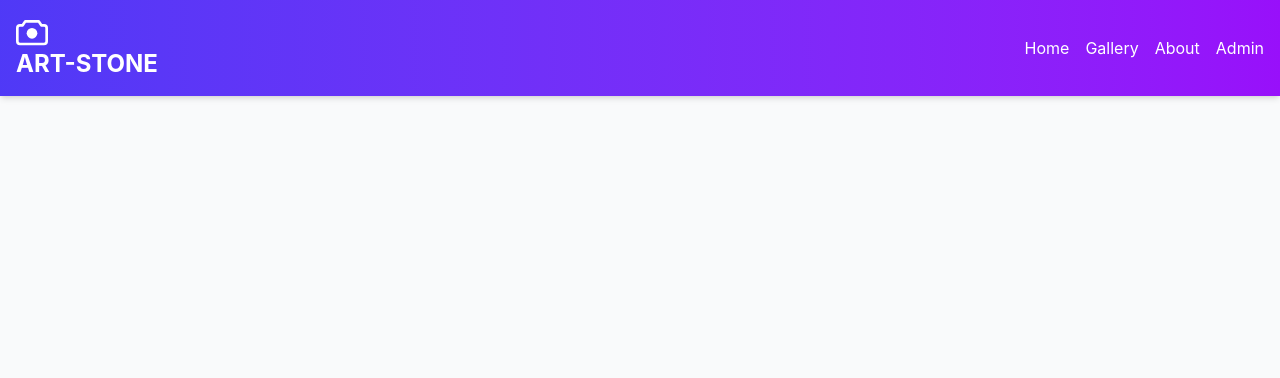
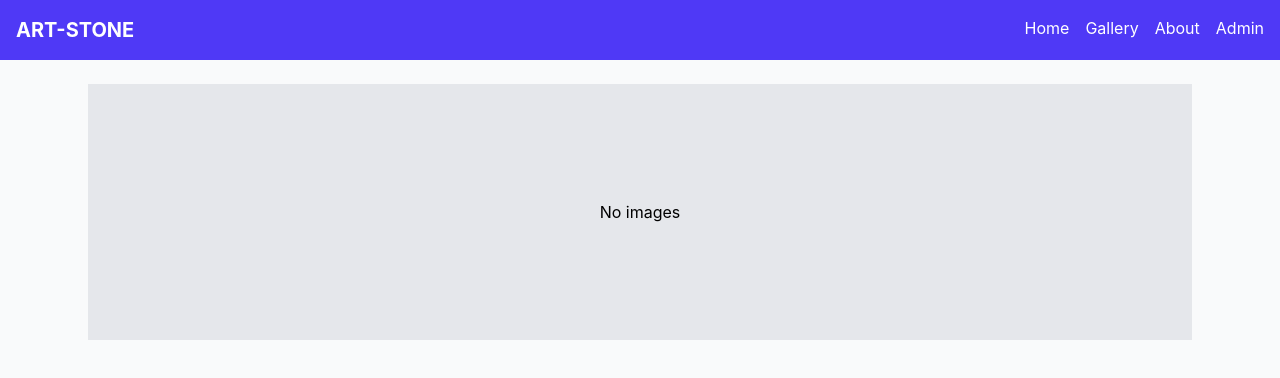
Before and after one commit to majstor-naste-art/art-stone, a React (Vite) app: page / in a window 1280 px wide. Shown: the top 378 px of the page. Built offline with nearby package versions, Linux system fonts and the light colour scheme.

Commit message:
Update App.tsx

```diff
--- a/src/App.tsx
+++ b/src/App.tsx
@@ -1,23 +1,51 @@
 import { useState, useEffect } from "react";
 import { openDB, DBSchema } from "idb";
 
-// Simple image slider component
+interface ImageItem {
+  id: string;
+  name: string;
+  data: string;
+  date: string;
+  featured?: boolean;
+}
+
+interface GalleryDB extends DBSchema {
+  images: {
+    key: string;
+    value: ImageItem;
+    indexes: { "by-date": string };
+  };
+}
+
+const getDB = async () => {
+  return openDB<GalleryDB>("gallery-db", 1, {
+    upgrade(db) {
+      const store = db.createObjectStore("images", { keyPath: "id" });
+      store.createIndex("by-date", "date");
+    },
+  });
+};
+
 function Slider({ images }: { images: ImageItem[] }) {
   const [current, setCurrent] = useState(0);
+
   useEffect(() => {
-    if (images.length === 0) return;
+    if (!images.length) return;
+
     const interval = setInterval(() => {
       setCurrent((prev) => (prev + 1) % images.length);
     }, 4000);
+
     return () => clearInterval(interval);
   }, [images]);
 
-  const prev = () => {
-    setCurrent((prev) => (prev - 1 + images.length) % images.length);
-  };
-  const next = () => {
-    setCurrent((prev) => (prev + 1) % images.length);
-  };
+  if (!images.length) {
+    return (
+      <div className="w-full h-64 flex items-center justify-center bg-gray-200">
+        No images
+      </div>
+    );
+  }
 
   return (
     <div className="relative w-full h-64 md:h-96">
@@ -26,73 +54,43 @@ function Slider({ images }: { images: ImageItem[] }) {
           key={img.id}
           src={img.data}
           alt={img.name}
-          className={`absolute inset-0 w-full h-full object-cover transition-opacity duration-700 ${idx === current ? 'opacity-100' : 'opacity-0'}`}
+          className={`absolute inset-0 w-full h-full object-cover transition-opacity duration-700 ${
+            idx === current ? "opacity-100" : "opacity-0"
+          }`}
         />
       ))}
-      {/* Navigation arrows */}
+
       <button
-        onClick={prev}
-        className="absolute left-2 top-1/2 transform -translate-y-1/2 bg-white/70 hover:bg-white rounded-full w-8 h-8 flex items-center justify-center"
+        onClick={() =>
+          setCurrent((prev) => (prev - 1 + images.length) % images.length)
+        }
+        className="absolute left-2 top-1/2 -translate-y-1/2 bg-white rounded-full w-8 h-8"
       >
         ‹
       </button>
+
       <button
-        onClick={next}
-        className="absolute right-2 top-1/2 transform -translate-y-1/2 bg-white/70 hover:bg-white rounded-full w-8 h-8 flex items-center justify-center"
+        onClick={() => setCurrent((prev) => (prev + 1) % images.length)}
+        className="absolute right-2 top-1/2 -translate-y-1/2 bg-white rounded-full w-8 h-8"
       >
         ›
       </button>
-      {/* Dots */}
-      <div className="absolute bottom-2 left-1/2 transform -translate-x-1/2 flex space-x-1">
-        {images.map((_, idx) => (
-          <button
-            key={idx}
-            onClick={() => setCurrent(idx)}
-            className={`w-2 h-2 rounded-full ${idx === current ? 'bg-white' : 'bg-gray-400'}`}
-          />
-        ))}
-      </div>
     </div>
   );
 }
 
-
-interface ImageItem {
-  id: number;
-  name: string;
-  data: string; // data URL
-  date: string;
-  featured?: boolean;
-}
-
-interface GalleryDB extends DBSchema {
-  images: {
-    key: number;
-    value: ImageItem;
-    indexes: { "by-date": string };
-  };
-}
-
-// Helper to get DB instance
-const getDB = async () => {
-  return await openDB<GalleryDB>("gallery-db", 1, {
-    upgrade(db) {
-      const store = db.createObjectStore("images", { keyPath: "id" });
-      store.createIndex("by-date", "date");
-    },
-  });
-};
-
 export function App() {
   const [images, setImages] = useState<ImageItem[]>([]);
-  const [section, setSection] = useState<'home' | 'gallery' | 'about'>('home');
-  const [adminLoggedIn, setAdminLoggedIn] = useState<boolean>(
+  const [section, setSection] = useState<"home" | "gallery" | "about">("home");
+  const [adminLoggedIn, setAdminLoggedIn] = useState(
     localStorage.getItem("adminLoggedIn") === "true"
   );
-  const [showLogin, setShowLogin] = useState<boolean>(false);
-  const [lightboxIndex, setLightboxIndex] = useState<number | null>(null);
 
-  // Load images from IndexedDB on mount
+  const [showLogin, setShowLogin] = useState(false);
+
+  const [username, setUsername] = useState("");
+  const [password, setPassword] = useState("");
+
   useEffect(() => {
     (async () => {
       const db = await getDB();
@@ -101,212 +99,166 @@ export function App() {
     })();
   }, []);
 
-  // Helper to persist a single image
   const persistImage = async (img: ImageItem) => {
     const db = await getDB();
     await db.put("images", img);
   };
 
-  // Helper to delete from DB
-  const deleteFromDB = async (id: number) => {
+  const deleteFromDB = async (id: string) => {
     const db = await getDB();
     await db.delete("images", id);
   };
 
   const addImages = (files: FileList) => {
     const newImages: ImageItem[] = [];
-    const total = files.length;
-    let processed = 0;
+
     Array.from(files).forEach((file) => {
-      if (!file.type.startsWith("image/")) {
-        processed++;
-        return;
-      }
+      if (!file.type.startsWith("image/")) return;
+
       const reader = new FileReader();
+
       reader.onload = async (e) => {
-        const data = e.target?.result as string;
         const img: ImageItem = {
-          id: Date.now() + Math.random(),
+          id: crypto.randomUUID(),
           name: file.name,
-          data,
+          data: e.target?.result as string,
           date: new Date().toISOString(),
-          featured: images.length + newImages.length < 3,
         };
+
         newImages.push(img);
         await persistImage(img);
-        processed++;
-        if (processed === total) {
-          setImages((prev) => [...prev, ...newImages]);
-        }
+        setImages((prev) => [...prev, img]);
       };
+
       reader.readAsDataURL(file);
     });
   };
 
-  const toggleFeatured = async (id: number) => {
-    setImages((prev) =>
-      prev.map((img) => {
-        if (img.id === id) {
-          const updated = { ...img, featured: !img.featured };
-          persistImage(updated);
-          return updated;
-        }
-        return img;
-      })
-    );
-  };
+  const deleteImage = async (id: string) => {
+    if (!adminLoggedIn) return;
 
-  const deleteImage = async (id: number) => {
-    if (!adminLoggedIn) {
-      alert('Only admin can delete images.');
-      return;
-    }
     await deleteFromDB(id);
     setImages((prev) => prev.filter((img) => img.id !== id));
   };
 
+  const login = () => {
+    if (username === "admin" && password === "admin123") {
+      localStorage.setItem("adminLoggedIn", "true");
+      setAdminLoggedIn(true);
+      setShowLogin(false);
+    } else {
+      alert("Credencialet e pasakta");
+    }
+  };
+
   return (
-    <div className="flex flex-col min-h-screen bg-gray-50">
-      {/* Header */}
-      <header className="bg-gradient-to-r from-indigo-600 to-purple-600 text-white p-4 shadow-md">
-        <nav className="max-w-7xl mx-auto flex justify-between items-center">
-          <div className="text-2xl font-bold cursor-pointer" onClick={() => setSection('home')}>
-            <svg xmlns="http://www.w3.org/2000/svg" className="h-8 w-8 text-white" fill="none" viewBox="0 0 24 24" stroke="currentColor"><path strokeLinecap="round" strokeLinejoin="round" strokeWidth={2} d="M3 7h2l2-3h10l2 3h2a2 2 0 012 2v10a2 2 0 01-2 2H3a2 2 0 01-2-2V9a2 2 0 012-2z"/><circle cx="12" cy="13" r="4" stroke="none" fill="currentColor"/></svg> <span className="text-2xl font-bold">ART-STONE</span>
+    <div className="min-h-screen bg-gray-50">
+
+      <header className="bg-indigo-600 text-white p-4 flex justify-between">
+        <h1 className="text-xl font-bold">ART-STONE</h1>
+
+        <div className="space-x-4">
+          <button onClick={() => setSection("home")}>Home</button>
+          <button onClick={() => setSection("gallery")}>Gallery</button>
+          <button onClick={() => setSection("about")}>About</button>
+
+          {adminLoggedIn ? (
+            <button
+              onClick={() => {
+                localStorage.setItem("adminLoggedIn", "false");
+                setAdminLoggedIn(false);
+              }}
+            >
+              Logout
+            </button>
+          ) : (
+            <button onClick={() => setShowLogin(true)}>Admin</button>
+          )}
         </div>
-          <ul className="flex space-x-4">
-            <li className="cursor-pointer" onClick={() => setSection('home')}>Home</li>
-            <li className="cursor-pointer" onClick={() => setSection('gallery')}>Gallery</li>
-            <li className="cursor-pointer" onClick={() => setSection('about')}>About</li>
-            {adminLoggedIn ? (
-              <li className="cursor-pointer text-red-300" onClick={() => { localStorage.setItem('adminLoggedIn','false'); setAdminLoggedIn(false); }}>
-                Logout
-              </li>
-            ) : (
-              <li className="cursor-pointer" onClick={() => setShowLogin(true)}>Admin</li>
-            )}
-          </ul>
-        </nav>
       </header>
 
-      {/* Main Content */}
-      <main className="flex-1 max-w-7xl mx-auto p-4">
-{section === 'home' && (
-        <section className="relative bg-gray-200 rounded-lg overflow-hidden">
-          {/* Slider */}
+      <main className="p-6 max-w-6xl mx-auto">
+
+        {section === "home" && (
           <Slider images={images.slice(0, 5)} />
-          {/* Overlay Text */}
-          <div className="absolute inset-0 flex flex-col items-center justify-center text-center p-4 bg-gradient-to-t from-black/70 to-transparent">
-            <h1 className="text-4xl font-bold mb-2 text-white">Mirë se vini në GalleryApp</h1>
-            <p className="text-lg text-white mb-4">
-              Zbuloni imazhet më të bukura të ngarkuara nga komuniteti ynë.
-            </p>
-            <button className="bg-indigo-600 hover:bg-indigo-700 text-white py-2 px-5 rounded" onClick={() => setSection('gallery')}>
-              Shiko Gallery →
+        )}
+
+        {section === "gallery" && (
+          <div className="grid grid-cols-2 md:grid-cols-3 gap-4">
+            {images.map((img) => (
+              <div key={img.id}>
+                <img
+                  src={img.data}
+                  className="w-full h-48 object-cover rounded"
+                />
+                {adminLoggedIn && (
+                  <button
+                    onClick={() => deleteImage(img.id)}
+                    className="text-red-500 text-sm"
+                  >
+                    delete
                   </button>
-          </div>
-        </section>
                 )}
-        {section === 'gallery' && (
-          <section>
-            <h2 className="text-2xl font-semibold mb-4">Të Gjitha Fotot</h2>
-            {images.length === 0 ? (
-              <p className="text-gray-500">Nuk ka foto të ngarkuara.</p>
-            ) : (
-              <div className="grid grid-cols-1 sm:grid-cols-2 md:grid-cols-3 gap-4">
-                {images.map((img, idx) => (
-                  <div key={img.id} className="cursor-pointer" onClick={() => setLightboxIndex(idx)}>
-                    <img src={img.data} alt={img.name} className="w-full h-48 object-cover rounded" />
-                    <div className="mt-2 text-sm text-gray-700" title={img.name}>
-                      {img.name.length > 20 ? img.name.slice(0, 20) + "..." : img.name}
-                    </div>
               </div>
             ))}
           </div>
         )}
-          </section>
+
+        {section === "about" && (
+          <p className="text-gray-600">
+            Gallery app për ndarjen e fotove.
+          </p>
         )}
-        {section === 'about' && (
-          <section>
-            <h2 className="text-2xl font-semibold mb-4">Rreth nesh</h2>
-            <p className="text-gray-600">GalleryApp është një platformë moderne për ndarjen e imazheve. Krijuar me pasion për fotografinë dhe teknologjinë.</p>
-          </section>
-        )}
-      </main>
 
-      {/* Admin Panel */}
         {adminLoggedIn && (
-        <aside className="fixed inset-0 bg-black bg-opacity-50 flex items-center justify-center z-50">
-          <div className="bg-white rounded-lg p-6 w-full max-w-2xl">
-            <h3 className="text-xl font-bold mb-4">Admin Panel</h3>
           <input
             type="file"
             multiple
             accept="image/*"
             onChange={(e) => e.target.files && addImages(e.target.files)}
-              className="border p-2 rounded w-full mb-4"
+            className="mt-6"
           />
-            <div className="grid grid-cols-2 sm:grid-cols-3 gap-4">
-              {images.map((img) => (
-                <div key={img.id} className="relative group">
-                  <img src={img.data} alt={img.name} className="w-full h-32 object-cover rounded" />
-                  <div className="absolute inset-0 bg-black bg-opacity-30 opacity-0 group-hover:opacity-100 flex items-center justify-center space-x-2 transition-opacity">
+        )}
+      </main>
+
+      {showLogin && (
+        <div className="fixed inset-0 bg-black/50 flex justify-center items-center">
+
+          <div className="bg-white p-6 rounded w-80">
+
+            <h3 className="text-lg font-bold mb-4">Admin Login</h3>
+
+            <input
+              className="border p-2 w-full mb-2"
+              placeholder="username"
+              value={username}
+              onChange={(e) => setUsername(e.target.value)}
+            />
+
+            <input
+              className="border p-2 w-full mb-4"
+              type="password"
+              placeholder="password"
+              value={password}
+              onChange={(e) => setPassword(e.target.value)}
+            />
+
             <button
-                      className="bg-white text-black rounded-full p-2"
-                      onClick={() => toggleFeatured(img.id)}
-                    >
-                      {img.featured ? "★" : "☆"}
-                    </button>
-                    <button
-                      className="bg-red-600 text-white rounded-full p-2"
-                      onClick={() => deleteImage(img.id)}
-                    >
-                      ✕
-                    </button>
-                  </div>
-                </div>
-              ))}
-            </div>
-            <button className="mt-4 bg-gray-300 text-black py-1 px-3 rounded" onClick={() => { setAdminLoggedIn(false); localStorage.setItem('adminLoggedIn','false'); }}>
-              Close Admin
-            </button>
-          </div>
-        </aside>
-      )}
-
-      {/* Login Modal */}
-      {showLogin && (
-        <div className="fixed inset-0 bg-black bg-opacity-50 flex items-center justify-center z-50">
-          <div className="bg-white rounded-lg p-6 w-full max-w-md">
-            <h3 className="text-xl font-bold mb-4">Admin Login</h3>
-            <input id="login-user" type="text" defaultValue="admin" className="border p-2 rounded w-full mb-2" />
-            <input id="login-pass" type="password" defaultValue="admin123" className="border p-2 rounded w-full mb-4" />
-            <button
-              className="bg-indigo-600 text-white py-2 px-4 rounded w-full"
-              onClick={() => {
-                const user = (document.getElementById('login-user') as HTMLInputElement).value;
-                const pass = (document.getElementById('login-pass') as HTMLInputElement).value;
-                if (user === 'admin' && pass === 'admin123') {
-                  localStorage.setItem('adminLoggedIn', 'true');
-                  setAdminLoggedIn(true);
-                  setShowLogin(false);
-                } else {
-                  alert('Credencialet e pasakta');
-                }
-              }}
+              onClick={login}
+              className="bg-indigo-600 text-white w-full p-2 rounded"
             >
               Login
             </button>
-            <button className="mt-2 text-gray-600" onClick={() => setShowLogin(false)}>
+
+            <button
+              onClick={() => setShowLogin(false)}
+              className="text-gray-500 mt-2"
+            >
               Cancel
             </button>
+
           </div>
-        </div>
-      )}
 
-      {/* Lightbox */}
-      {lightboxIndex !== null && (
-        <div className="fixed inset-0 bg-black bg-opacity-80 flex items-center justify-center z-50" onClick={() => setLightboxIndex(null)}>
-          <img src={images[lightboxIndex].data} alt={images[lightboxIndex].name} className="max-w-full max-h-full rounded" />
         </div>
       )}
     </div>
```
Lines whose indentation alone changed are shown as unchanged.
